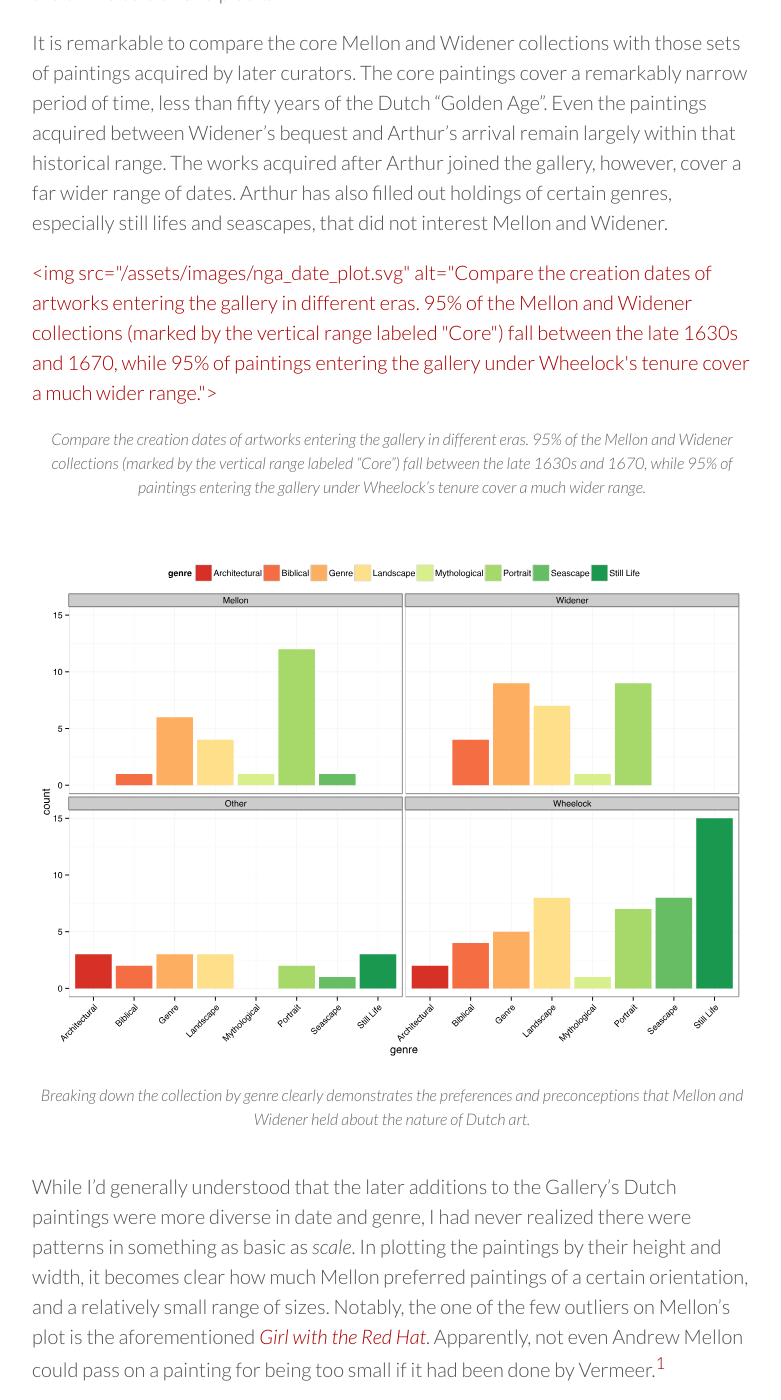
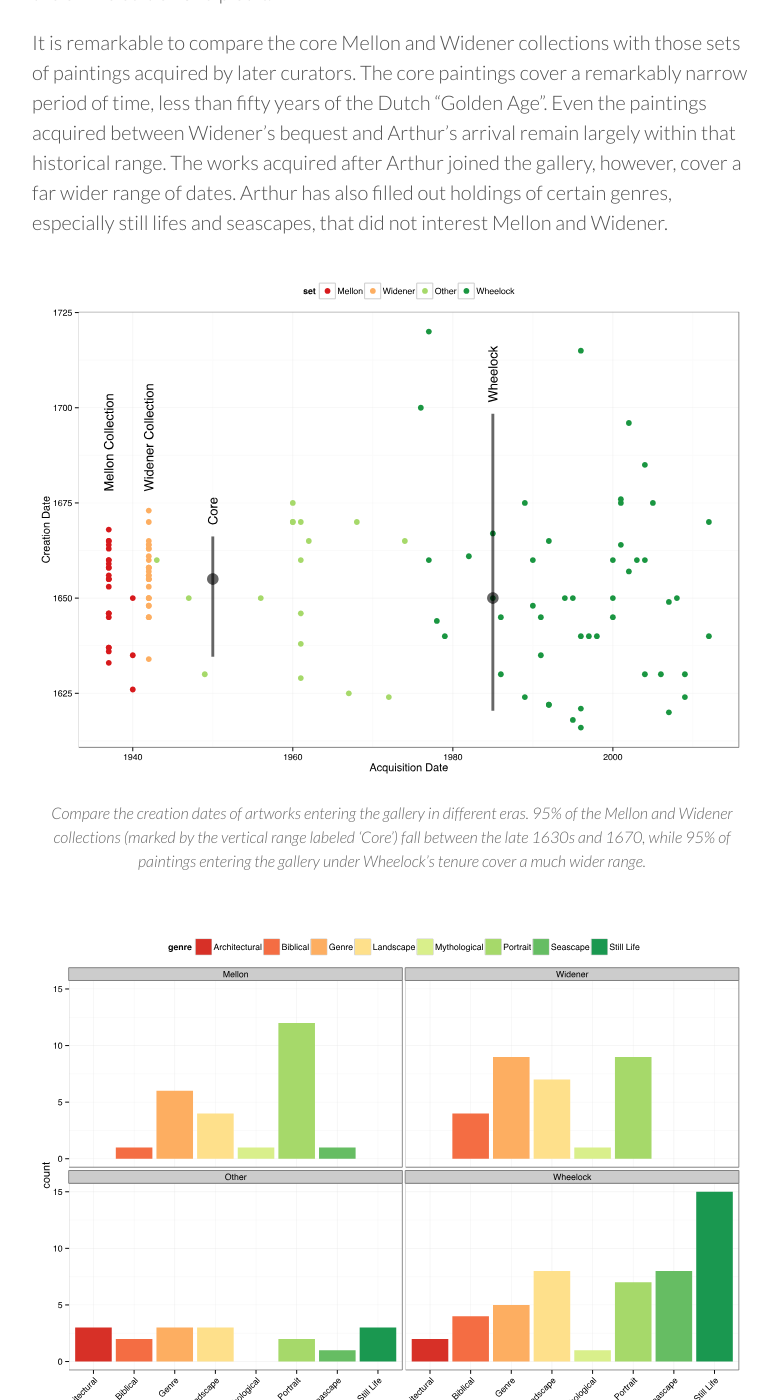
Before and after one commit to mdlincoln/mdlincoln.github.io, a Jekyll site: the page built from _posts/2014-05-15-the-changing-shape-of-dutch-paintings-in-the-nga.md, in a window 1280 px wide and 1400 px high, scrolled down 1417 px. Shown: the whole window, without its empty margins (248-1029 px from the left). Built offline with Jekyll 4.4.1, drawn with Linux system fonts in a browser that asks for light colours; nearby versions of some CDN libraries.

Commit message:
use single-quotes to prevent markdown/liquid rendering issue

```diff
--- a/_posts/2014-05-15-the-changing-shape-of-dutch-paintings-in-the-nga.md
+++ b/_posts/2014-05-15-the-changing-shape-of-dutch-paintings-in-the-nga.md
@@ -36,7 +36,7 @@ Even the paintings acquired between Widener's bequest and Arthur's arrival remai
 The works acquired after Arthur joined the gallery, however, cover a far wider range of dates.
 Arthur has also filled out holdings of certain genres, especially still lifes and seascapes, that did not interest Mellon and Widener.
 
-{% include figure.html src="/assets/images/nga_date_plot.svg" caption="Compare the creation dates of artworks entering the gallery in different eras. 95% of the Mellon and Widener collections (marked by the vertical range labeled \"Core\") fall between the late 1630s and 1670, while 95% of paintings entering the gallery under Wheelock's tenure cover a much wider range." %}
+{% include figure.html src="/assets/images/nga_date_plot.svg" caption="Compare the creation dates of artworks entering the gallery in different eras. 95% of the Mellon and Widener collections (marked by the vertical range labeled 'Core') fall between the late 1630s and 1670, while 95% of paintings entering the gallery under Wheelock's tenure cover a much wider range." %}
 
 {% include figure.html src="/assets/images/nga_genres.svg" caption="Breaking down the collection by genre clearly demonstrates the preferences and preconceptions that Mellon and Widener held about the nature of Dutch art." %}
 
```
